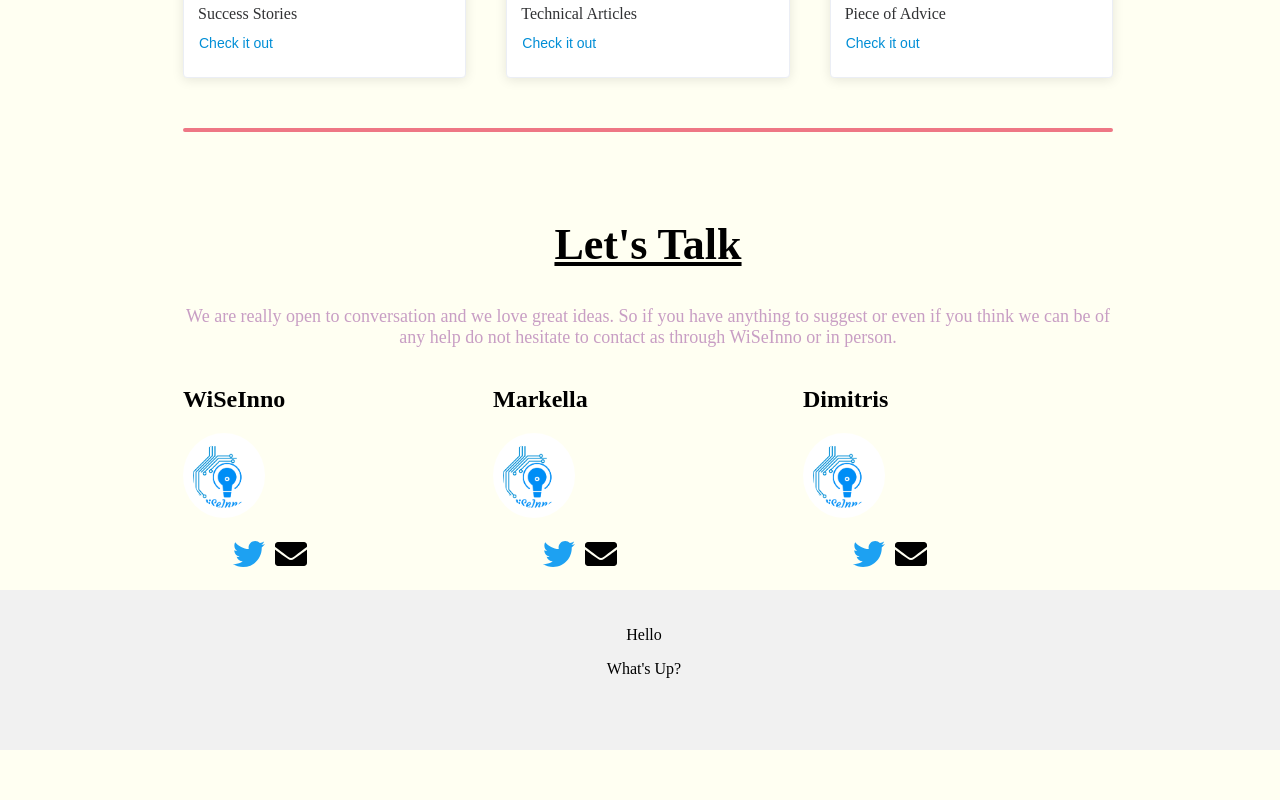
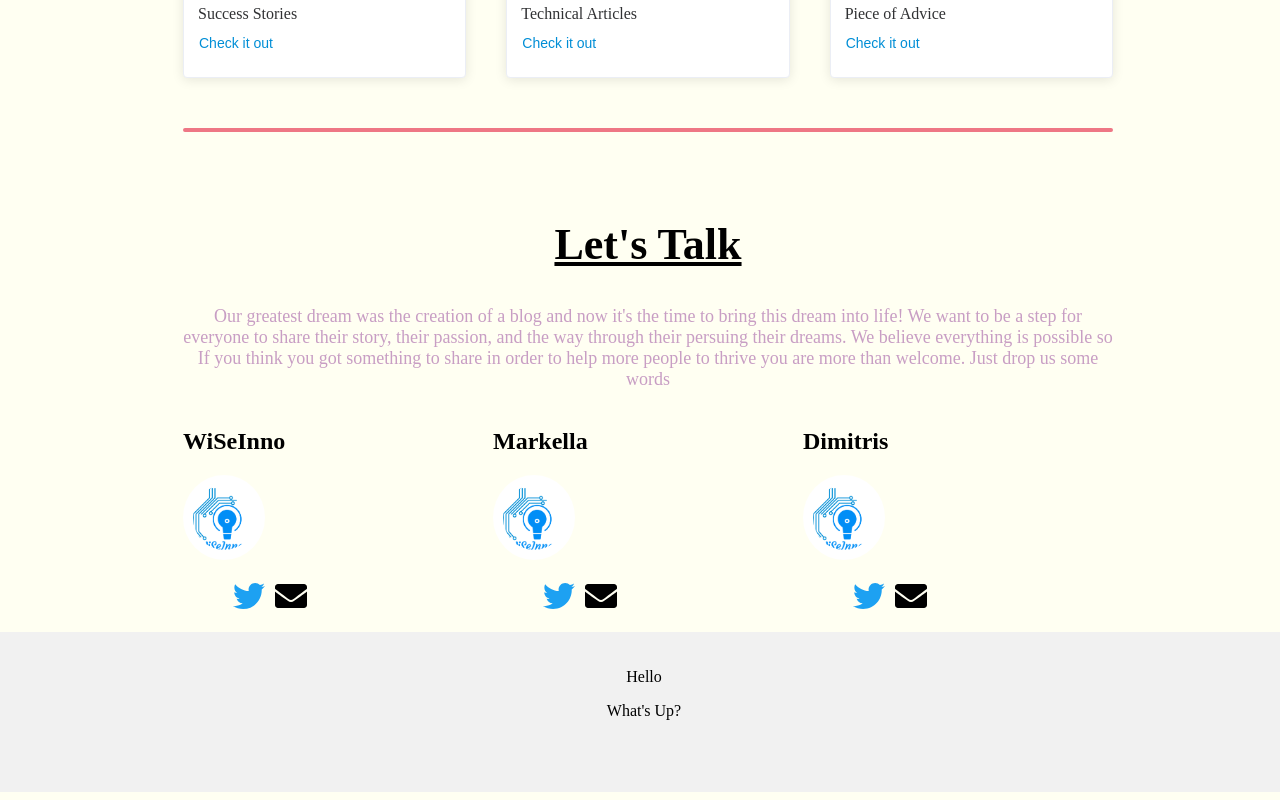
Before and after one commit to WiSeInno/home, a Vue app: page / in a window 1280 px wide. Shown: the part 1589-2389 px from the top of the page. Before the commit the page ends 2347 px from the top, so only its background shows below. Built offline with nearby package versions, Linux system fonts and the light colour scheme; a web font is replaced by a local one.

Commit message:
adds let's talk text from markella

```diff
--- a/src/components/letstalk.vue
+++ b/src/components/letstalk.vue
@@ -3,7 +3,7 @@
     <el-row>
       <el-col :span='24'>
         <h1 class="title">Let's Talk</h1>
-        <p class="text">We are really open to conversation and we love great ideas. So if you have anything to suggest or even if you think we can be of any help do not hesitate to contact as through WiSeInno or in person.</p>
+        <p class="text">Our greatest dream was the creation of a blog and now it's the time to bring this dream into life! We want to be a step for everyone to share their story, their passion, and the way through their persuing their dreams. We believe everything is possible so If you think you got something to share in order to help  more people to thrive you are more than welcome. Just drop us some words</p>
         <el-row type="flex" justify="center">
           <el-col :span='8'>
             <h2 class="name">WiSeInno</h2>
```
